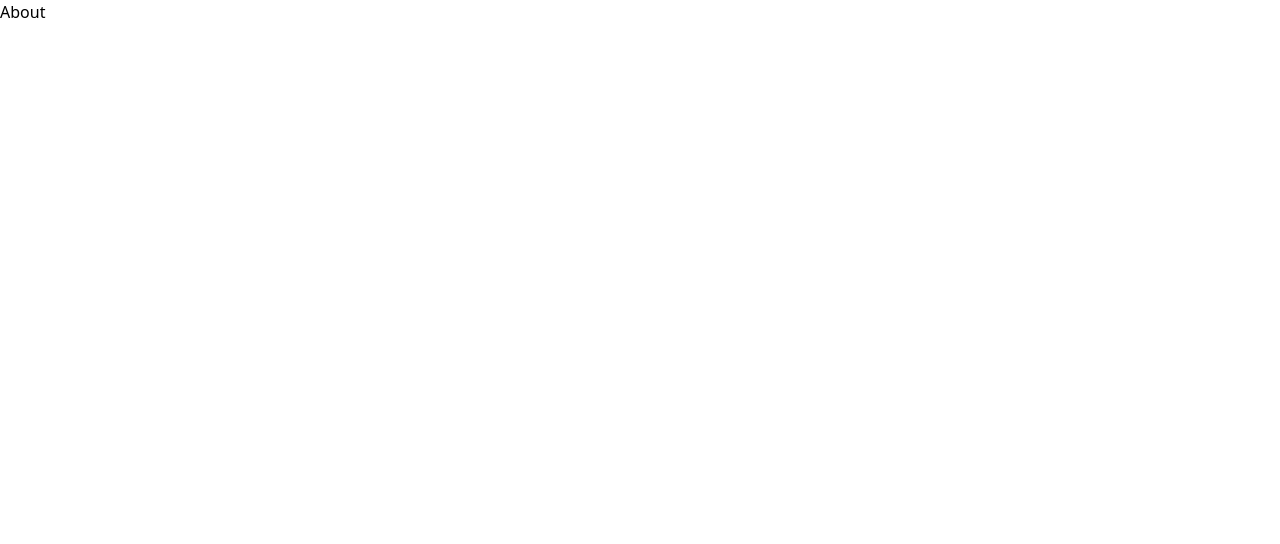
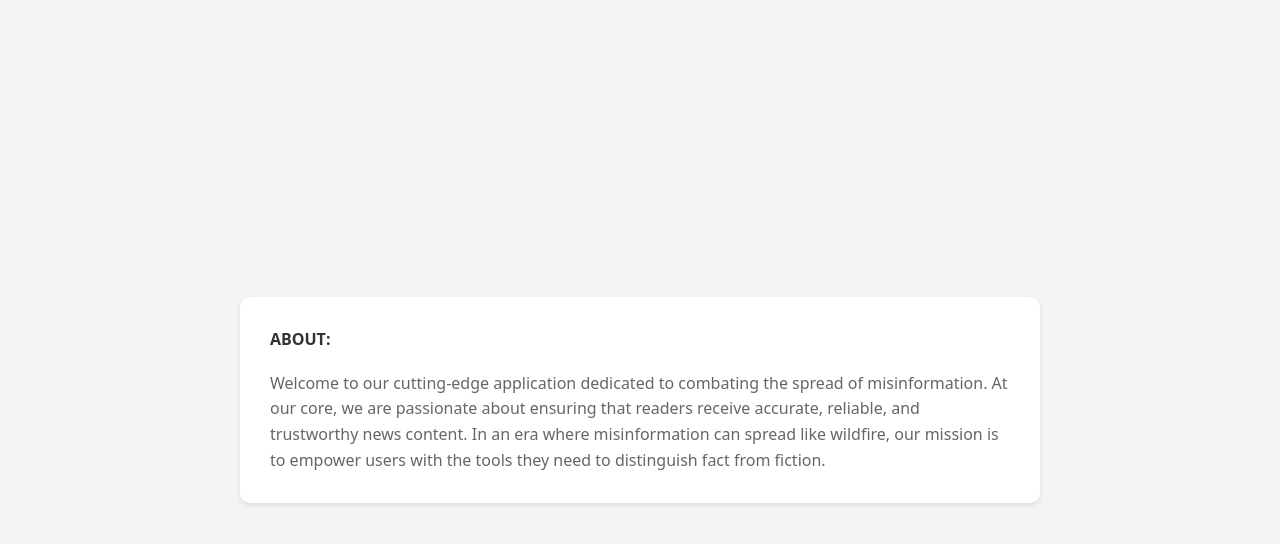
Before and after one commit to rishabhxshukla/Fake-News-Detector, a React (Vite) app in the folder client/: page /about in a window 1280 px wide. Shown: the top 544 px of the page. Built offline with nearby package versions, Linux system fonts and the light colour scheme.

Commit message:
Added about and services page

```diff
--- a/client/package.json
+++ b/client/package.json
@@ -27,6 +27,6 @@
     "prettier": "^3.2.5",
     "prettier-plugin-tailwindcss": "^0.5.11",
     "tailwindcss": "^3.4.1",
-    "vite": "^5.0.8"
+    "vite": "^5.1.6"
   }
 }
--- a/client/src/App.jsx
+++ b/client/src/App.jsx
@@ -2,6 +2,7 @@ import { BrowserRouter, Routes, Route } from "react-router-dom";
 import Home from "./pages/Home";
 import About from "./pages/About";
 import Error from "./pages/Error";
+import Services from "./pages/Services";
 
 function App() {
   return (
@@ -10,6 +11,7 @@ function App() {
         <Route path="/" element={<Home />} />
         <Route path="/about" element={<About />} />
         <Route path="*" element={<Error />} />
+        <Route path="/Services" element={<Services />}/>
       </Routes>
     </BrowserRouter>
   );
--- /dev/null
+++ b/client/src/pages/About.css
@@ -0,0 +1,47 @@
+.about-container{
+    background-color: #f4f4f4;
+    padding: 20px;
+    height: 100vh;
+    display: flex;
+    justify-content: center;
+    align-items: center;
+  }
+
+  .about-content{
+    background-color: #fff;
+    border-radius: 10px;
+    padding: 30px;
+    box-shadow: 0 2px 5px rgba(0, 0, 0, 0.1);
+    max-width: 800px;
+    text-align: left;
+  }
+
+  .about-heading{
+    color: #333;
+    font-weight: bold;
+    margin-bottom: 20px;
+  }
+
+  .subheading{
+    color: #555;
+    font-weight: bold;
+    margin-top: 20px;
+  }
+
+  .about-content ul{
+    list-style-type: none;
+    padding: 0;
+  }
+
+  .about-content ul li {
+    margin-bottom: 10px; /* Add space between list items */
+  }
+
+  .about-content ul li strong {
+    color: #333;
+  }
+
+  .about-content p {
+    color: #666;
+    line-height: 1.6;
+  }
--- a/client/src/pages/About.jsx
+++ b/client/src/pages/About.jsx
@@ -1,9 +1,18 @@
-function About() {
-  return (
-    <>
-      <h1>About</h1>
-    </>
+import React from 'react';
+import './About.css';
+
+const AboutPage = () => {
+  return(
+    <div className = "about-container">
+      <div className = "about-content">
+        <h1 className = "about-heading">ABOUT:</h1>
+        <p>Welcome to our cutting-edge application dedicated to combating the spread of misinformation. At our
+           core, we are passionate about ensuring that readers receive accurate, reliable, and trustworthy news
+           content. In an era where misinformation can spread like wildfire, our mission is to empower users with
+           the tools they need to distinguish fact from fiction.</p>
+        </div>
+    </div>
   );
 }
 
-export default About;
+export default AboutPage;
--- /dev/null
+++ b/client/src/pages/Services.jsx
@@ -0,0 +1,28 @@
+import React from 'react';
+import './About.css';
+
+const AboutPage = () => {
+  return(
+    <div className = "about-container">
+      <div className = "about-content">
+        <h1 className = "about-heading">SERVICES:</h1>
+        <ul>
+          <li><strong>1. Machine learning-powered detection:</strong> Our application utilizes state-of-the-art
+                      machine learning algorithms to analyze news articles and identify potential instances of fake
+                      news. By harnessing the power of artificial intelligence, we aim to provide users with fast
+                      and accurate assessments of the credibility of news sources and articles.</li>
+          <li><strong>2. User-friendly interface:</strong> We understand the importance of simplicity and usability.
+                      Our React-based interface is designed with the user in mind, offering an intuitive experience
+                      that allows individuals of all backgrounds to easily navigate and utilize our fake news
+                      detection capabilities.</li>
+          <li><strong>3. Real-time analysis:</strong> With our application, users can receive instant feedback on
+                      the authenticity of news content. Whether browsing articles online or accessing news sources
+                      through our platform, our real-time analysis ensures that users stay informed and vigilant
+                      against the spread of misinformation.</li>
+          </ul>
+        </div>
+    </div>
+  );
+}
+
+export default AboutPage;
```
Also changed, not shown: 1 other file (tests, documents, lock files or other folders).
